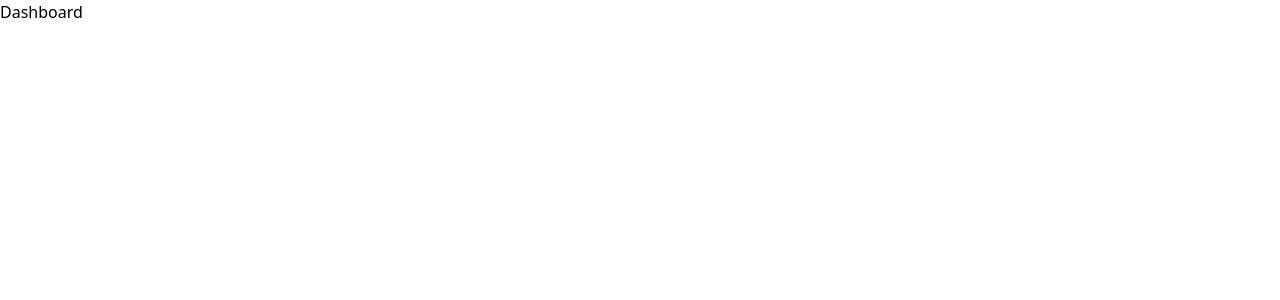
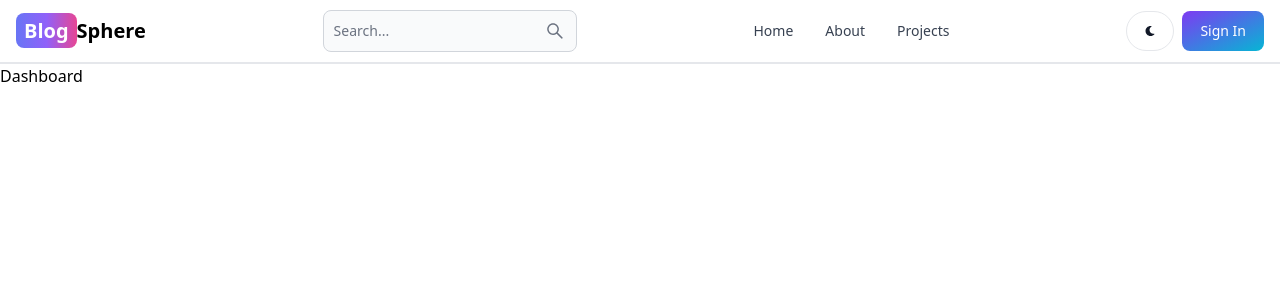
Before and after one commit to Rishabh10001/blogish, a React (Vite) app in the folder client/: page /dashboard in a window 1280 px wide. Shown: the top 300 px of the page. Built offline with nearby package versions, Linux system fonts and the light colour scheme.

Commit message:
added the header component

```diff
--- a/client/src/App.jsx
+++ b/client/src/App.jsx
@@ -5,10 +5,12 @@
 import SignIn from './pages/SignIn'
 import SignUp from './pages/SignUp'
 import Projects from './pages/Projects'
+import Header from './components/Header'
 
 export default function App() {
   return (
     <BrowserRouter>
+      <Header />
       <Routes>
           <Route path="/" element={<Home />} />
           <Route path="/about" element={<About />} />
--- /dev/null
+++ b/client/src/components/Header.jsx
@@ -0,0 +1,57 @@
+import { Button, Navbar, TextInput } from 'flowbite-react'
+import { Link, useLocation } from 'react-router-dom'
+import React from 'react'
+import {AiOutlineSearch} from 'react-icons/ai'
+import { FaMoon } from 'react-icons/fa'
+
+
+export default function Header() {
+    const path = useLocation().pathname
+  return (
+    <Navbar className='border-b-2'>
+        <Link to='/' className='self-center whitespace-nowrap text-sm sm:text-xl font-semibold dark:text-white'>
+            <span className='px-2 py-1 bg-gradient-to-r from-indigo-500 via-purple-500 to-pink-500 rounded-lg text-white'>Blog</span>
+            Sphere
+        </Link>
+        <form >
+            <TextInput
+                type='text'
+                placeholder='Search...'
+                rightIcon={AiOutlineSearch}
+                className='hidden lg:inline'
+            />
+        </form>
+        <Button className='w-12 h-10 lg:hidden' color='gray' pill>
+            <AiOutlineSearch />
+        </Button>
+        <div className='flex gap-2 md:order-2'>
+            <Button className='w-12 h-10 hidden sm:inline' color='gray' pill>
+                <FaMoon />
+            </Button>
+            <Link to='/signin'>
+                <Button gradientDuoTone={'purpleToBlue'}>
+                    Sign In
+                </Button>
+            </Link>
+            <Navbar.Toggle />
+        </div>
+        <Navbar.Collapse>
+                <Navbar.Link active={path === '/'} as={'div'}>
+                    <Link to='/'>
+                        Home
+                    </Link>
+                </Navbar.Link>
+                <Navbar.Link active={path === '/about'} as={'div'}>
+                    <Link to='/about'>
+                        About
+                    </Link>
+                </Navbar.Link>
+                <Navbar.Link active={path === '/projects'} as={'div'}>
+                    <Link to='/projects'>
+                        Projects
+                    </Link>
+                </Navbar.Link>
+        </Navbar.Collapse>
+    </Navbar>
+  )
+}
--- a/client/tailwind.config.js
+++ b/client/tailwind.config.js
@@ -11,5 +11,5 @@
   theme: {
     extend: {},
   },
-  plugins: [flowbite, tailwindScrollbar],
+  plugins: [require('flowbite/plugin'), tailwindScrollbar],
 };
```
